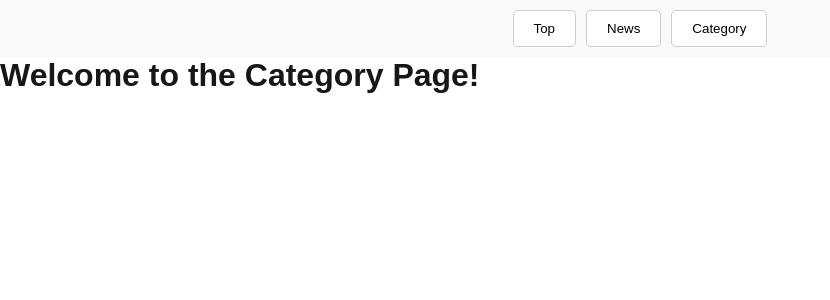
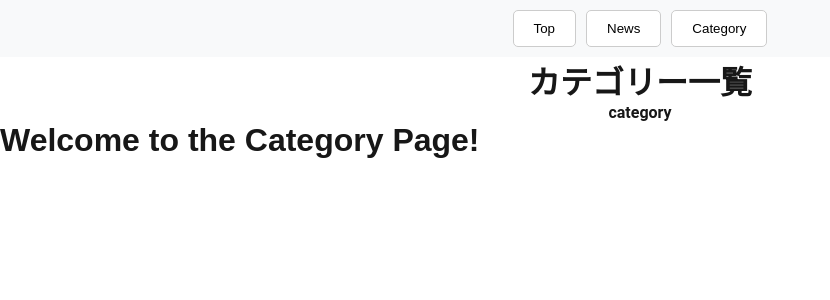
Before and after one commit to minami162/techblog, a Next.js app: page /category in a window 1280 px wide. Shown: the top 300 px of the page, without its empty margins (0-830 px from the left). Built offline with nearby package versions, Linux system fonts and the light colour scheme.

Commit message:
microcmsフィールドID決定

```diff
--- a/app/category/page.js
+++ b/app/category/page.js
@@ -1,8 +1,11 @@
-import Header from '../header/page'
+import Header from '../header/page';
+import PageTitle from '../components/title/page';
+
 export default function CategoryPage() {
     return (
       <>
       <Header />
+      <PageTitle title='カテゴリー一覧' title_en='category' />
       <h1>Welcome to the Category Page!</h1>
       </>
     );
--- /dev/null
+++ b/app/components/title/page.js
@@ -0,0 +1,13 @@
+import styles from './styles.module.css';
+
+
+function PageTitle({title,title_en}){
+    return(
+        <>
+          <h1 className={styles.title}>{title}</h1>
+          <h4 className={styles.title_en}>{title_en}</h4>
+        </>
+    );
+}
+
+export default PageTitle;
--- /dev/null
+++ b/app/components/title/styles.module.css
@@ -0,0 +1,9 @@
+.title{
+    text-align:center;
+    font-family: 'Roboto', sans-serif;
+}
+
+.title_en{
+    font-family: 'Roboto', sans-serif;
+    text-align:center;
+}
--- a/app/news/page.js
+++ b/app/news/page.js
@@ -1,8 +1,10 @@
 import Header from '../header/page'
+import PageTitle from '../components/title/page'
 export default function NewsPage() {
     return(
       <>
       <Header />
+      <PageTitle title='新着情報' title_en='news'/>
       <h1>Welcome to the News Page!</h1>;
       </>
     );
```
Also changed, not shown: app/page.js (+13 -3 lines).
